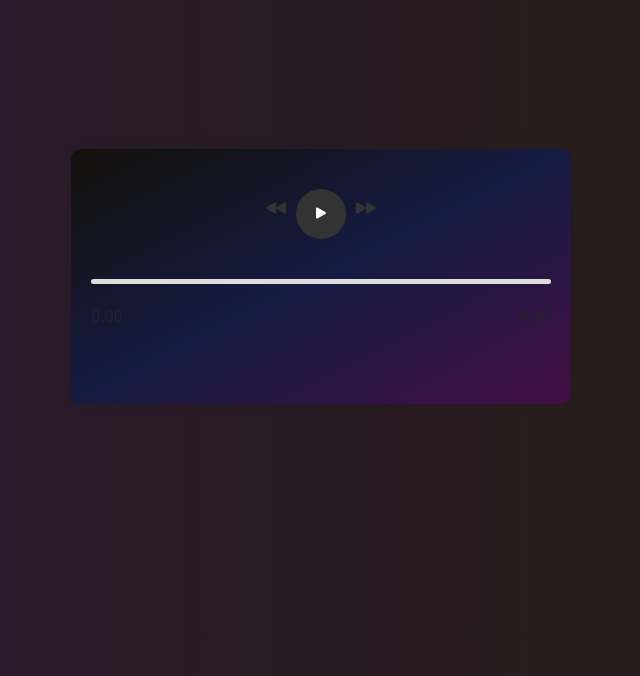
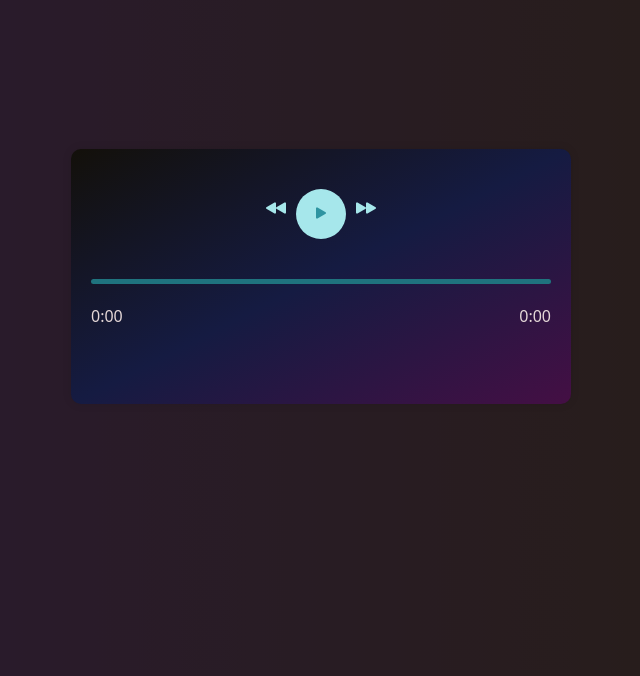
Before and after one commit to garimas10/chatbot, a plain HTML site: page index.html in a window 1280 px wide. Both pictures are taken after a click on the link 212 px from the left and 538 px from the top of the page. Shown: the part 124-800 px from the top of the page, without its empty margins (319-959 px from the left). Drawn offline with nearby package versions, Linux system fonts and the light colour scheme; a script that the page names is missing.

Commit message:
added cosmetic changes to music player

```diff
--- a/index.html
+++ b/index.html
@@ -53,8 +53,10 @@
             <div class="progress"></div>
           </div>
           <div id="time">
-            <span id="current-time">0:00</span>
-            <span id="duration">0:00</span>
+            <span id="current-time" style="color: rgb(228, 215, 215)"
+              >0:00</span
+            >
+            <span id="duration" style="color: rgb(228, 215, 215)">0:00</span>
           </div>
           <div id="playlist">
             <ul id="songs"></ul>
--- a/style.css
+++ b/style.css
@@ -279,8 +279,8 @@ body.modal-open:before {
   height: 50px;
   border: none;
   border-radius: 50%;
-  background-color: #333;
-  color: #fff;
+  background-color: rgb(166, 231, 235);
+  color: rgb(46, 148, 161);
   font-size: 20px;
   outline: none;
   cursor: pointer;
@@ -288,7 +288,7 @@ body.modal-open:before {
 }
 
 #play-pause:hover {
-  background-color: #444;
+  background-color: rgb(126, 194, 214);
 }
 
 #prev,
@@ -298,7 +298,7 @@ body.modal-open:before {
   border: none;
   border-radius: 50%;
   background-color: inherit;
-  color: #333;
+  color: rgb(166, 231, 235);
   font-size: 20px;
   outline: none;
   cursor: pointer;
@@ -307,7 +307,7 @@ body.modal-open:before {
 
 #prev:hover,
 #next:hover {
-  background-color: #eee;
+  background-color: rgb(20, 86, 124);
 }
 
 #playlist {
@@ -341,7 +341,7 @@ body.modal-open:before {
 #progress-bar {
   width: 100%;
   height: 5px;
-  background-color: #ddd;
+  background-color: #1f737e;
   border-radius: 5px;
   overflow: hidden;
   margin: 20px 0;
@@ -351,13 +351,13 @@ body.modal-open:before {
 #progress-bar .progress {
   width: 0;
   height: 100%;
-  background-color: #333;
+  background-color: rgb(228, 215, 215);
   border-radius: 5px;
   transition: width 0.2s ease;
   cursor: pointer;
 }
 
-#volume {
+/* #volume {
   width: 100px;
   height: 20px;
   margin: 20px 0;
@@ -375,7 +375,7 @@ body.modal-open:before {
   border-radius: 50%;
   background-color: #333;
   cursor: pointer;
-}
+} */
 
 #time {
   display: flex;
```
